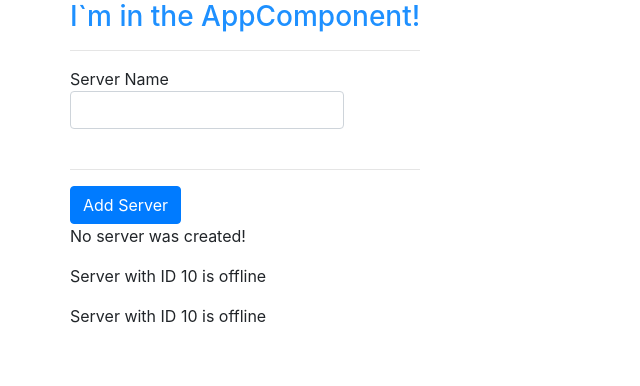
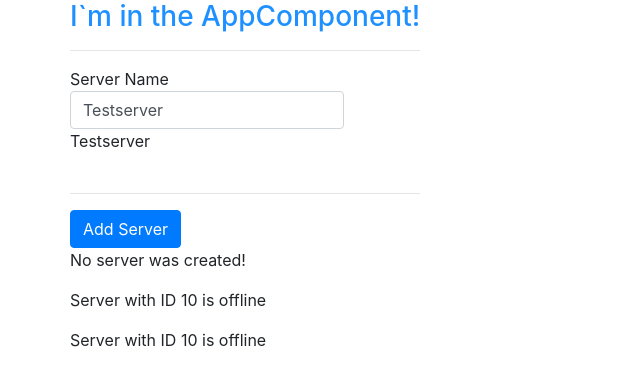
Before and after one commit to rochaskingdom/angular-complete-guide, an Angular app: page / in a window 1280 px wide. Shown: the top 386 px of the page, without its empty margins (0-640 px from the left). Built offline with nearby package versions, Linux system fonts and the light colour scheme.

Commit message:
Two-Way-Databinding

```diff
--- a/src/app/app.module.ts
+++ b/src/app/app.module.ts
@@ -4,6 +4,7 @@ import { NgModule } from '@angular/core';
 import { AppComponent } from './app.component';
 import { ServerComponent } from './server/server.component';
 import { ServersComponent } from './servers/servers.component';
+import { FormsModule } from '@angular/forms';
 
 @NgModule({
   declarations: [
@@ -13,6 +14,7 @@ import { ServersComponent } from './servers/servers.component';
   ],
   imports: [
     BrowserModule,
+    FormsModule,
   ],
   providers: [],
   bootstrap: [AppComponent]
--- a/src/app/servers/servers.component.html
+++ b/src/app/servers/servers.component.html
@@ -1,5 +1,9 @@
+<!--<label>Server Name-->
+<!--  <input type="text" class="form-control" (input)="onUpdateServerName($event)">-->
+<!--  <p>{{serverName}}</p>-->
+<!--</label>-->
 <label>Server Name
-  <input type="text" class="form-control" (input)="onUpdateServerName($event)">
+  <input type="text" class="form-control" [(ngModel)]="serverName">
   <p>{{serverName}}</p>
 </label>
 <hr>
--- a/src/app/servers/servers.component.ts
+++ b/src/app/servers/servers.component.ts
@@ -11,7 +11,7 @@ import { Component, OnInit } from '@angular/core';
 export class ServersComponent implements OnInit {
   allowNewServer = false;
   serverCreationStatus = 'No server was created!';
-  serverName = '';
+  serverName = 'Testserver';
 
   constructor() {
     setTimeout(() => {
```
